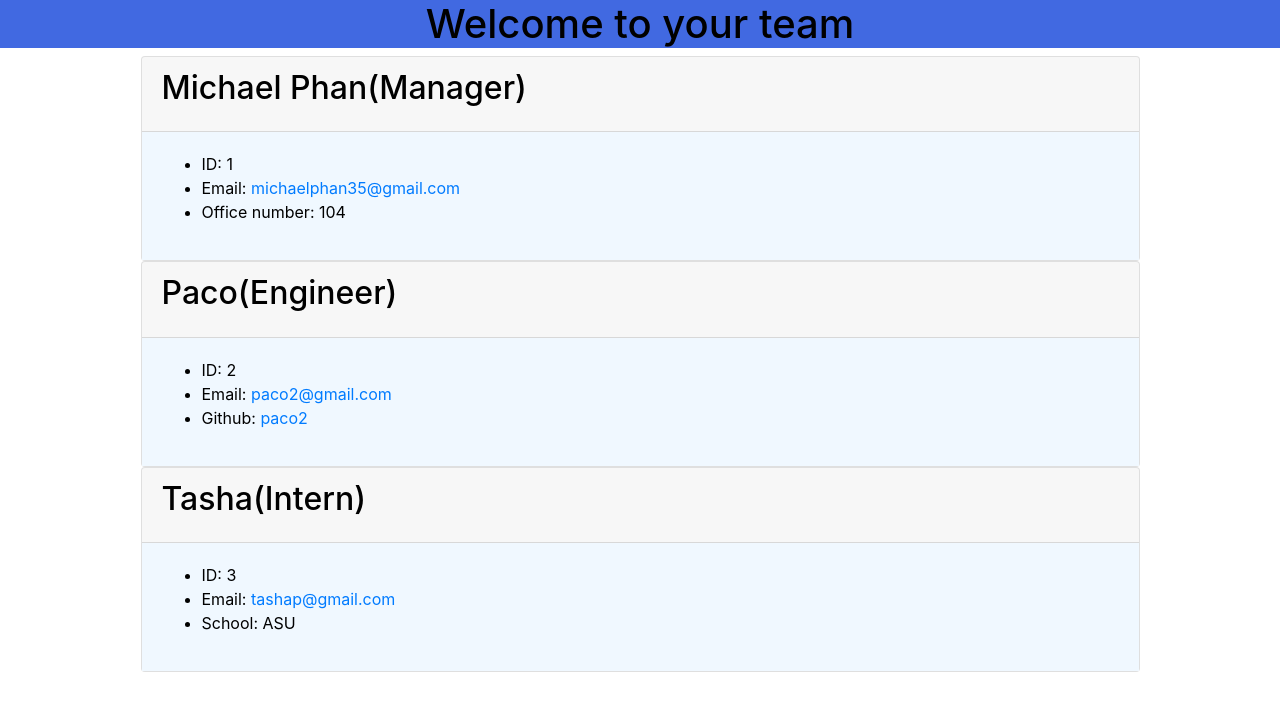
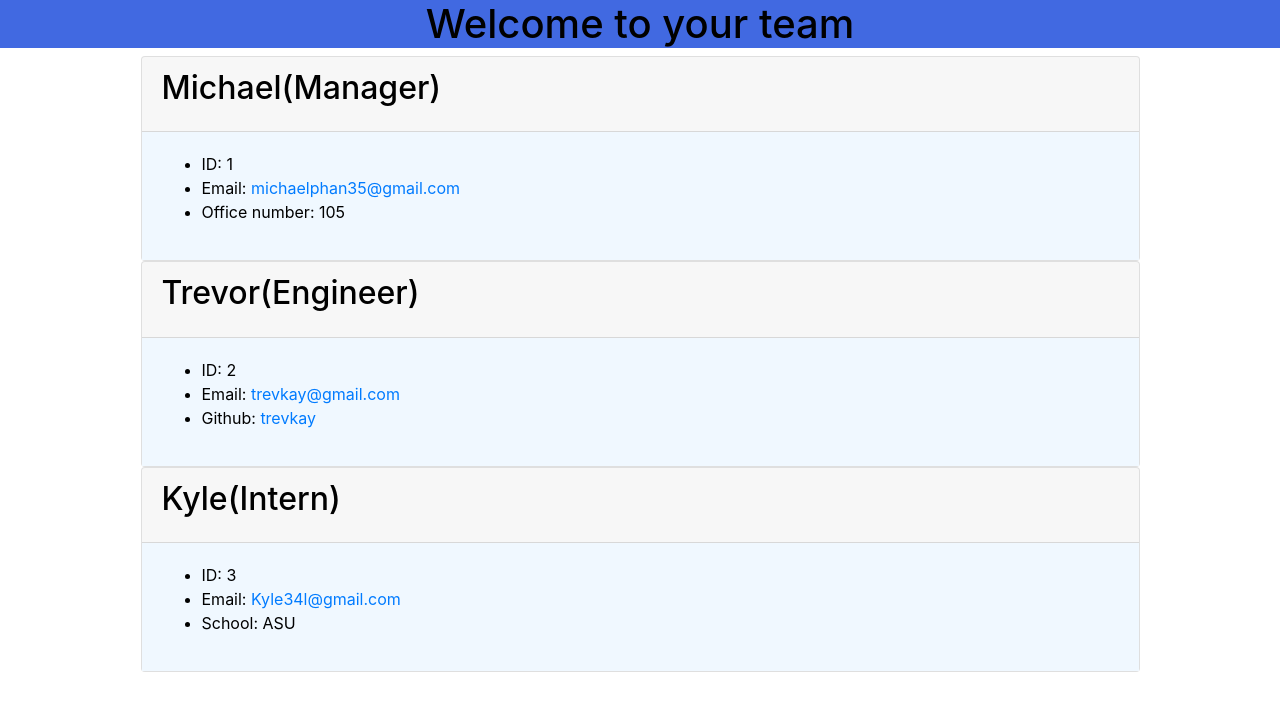
Before and after one commit to michaelphan35/team-generator, a website: page dist/team.html in a window 1280 px wide. Drawn offline with nearby package versions, Linux system fonts and the light colour scheme.

Commit message:
added screenshots

```diff
--- a/dist/style.css
+++ b/dist/style.css
@@ -10,7 +10,7 @@ h1 {
 
 .employee-info {
     color: black;
-    background-color: rgb(168, 2, 15);
+    background-color: black;
     display: flex;
     flex-direction: column;
     justify-content: space-between;
--- a/dist/team.html
+++ b/dist/team.html
@@ -22,34 +22,34 @@
                 <div class = "created-team col-12 d-flex justify-content-center">
                     <div class = "card employee-info">
                     <div class = "card-header">
-                        <h2 class = "card-title">Michael Phan(Manager)</h2>
+                        <h2 class = "card-title">Michael(Manager)</h2>
                     </div>
                     <div class = "card-body">
                         <ul class = "list group">
                             <li>ID: 1</li>
                             <li>Email: <a href = "mailto:michaelphan35@gmail.com">michaelphan35@gmail.com</a></li>
-                            <li>Office number: 104</li>
+                            <li>Office number: 105</li>
                         </ul>
                     </div>
                 </div><div class = "card employee-info">
                     <div class = "card-header">
-                        <h2 class = "card-title">Paco(Engineer)</h2>
+                        <h2 class = "card-title">Trevor(Engineer)</h2>
                     </div>
                     <div class = "card-body">
                         <ul class = "list group">
                             <li>ID: 2</li>
-                            <li>Email: <a href = "mailto:paco2@gmail.com">paco2@gmail.com</a></li>
-                            <li>Github: <a href = "https://github.com/paco2" target = "_blank">paco2</a></li>
+                            <li>Email: <a href = "mailto:trevkay@gmail.com">trevkay@gmail.com</a></li>
+                            <li>Github: <a href = "https://github.com/trevkay" target = "_blank">trevkay</a></li>
                         </ul>
                     </div>
                 </div><div class = "card employee-info">
                     <div class = "card-header">
-                        <h2 class = "card-title">Tasha(Intern)</h2>
+                        <h2 class = "card-title">Kyle(Intern)</h2>
                     </div>
                     <div class = "card-body">
                         <ul class = "list group">
                             <li>ID: 3</li>
-                            <li>Email: <a href = "mailto:tashap@gmail.com">tashap@gmail.com</a></li>
+                            <li>Email: <a href = "mailto:Kyle34l@gmail.com">Kyle34l@gmail.com</a></li>
                             <li>School: ASU</li>
                         </ul>
                     </div>
```
Also changed, not shown: media/html_creation.jpg (added).
